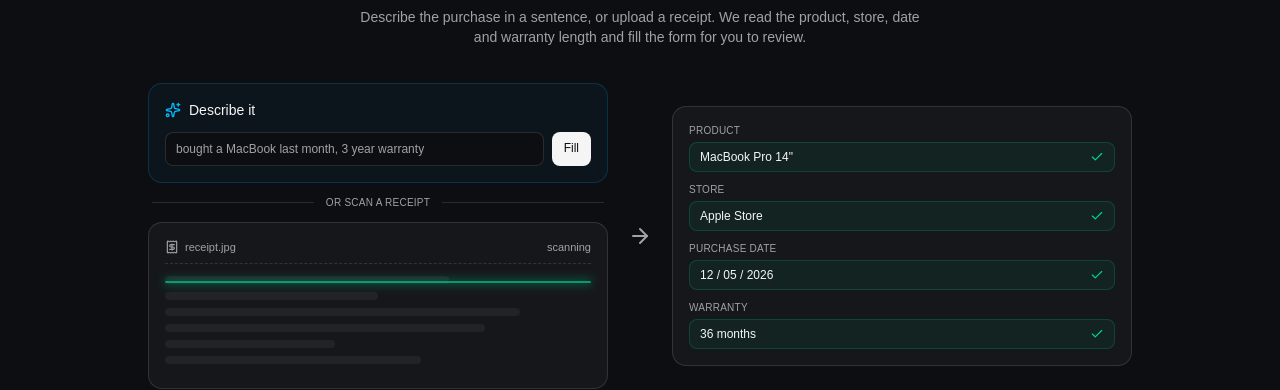
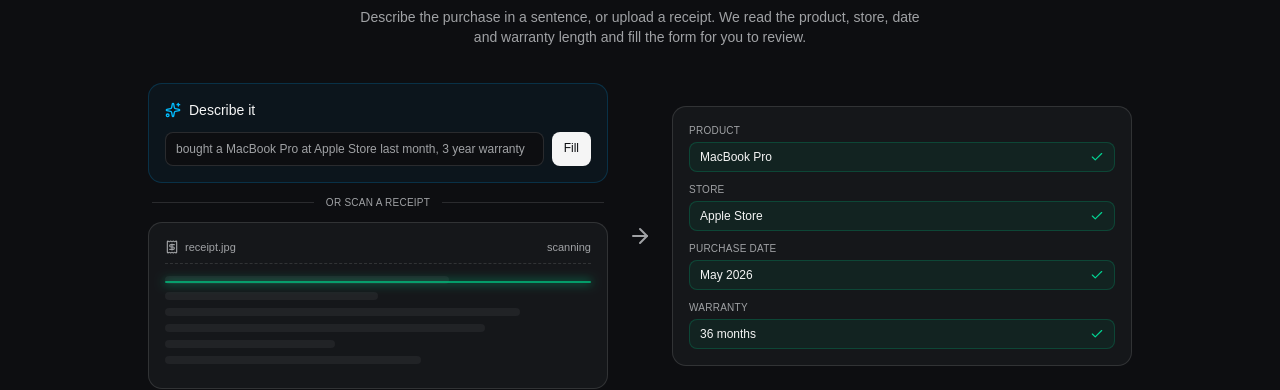
Before and after one commit to asaf27064/warranty-tracker, a React (Vite) app in the folder frontend/: page / in a window 1280 px wide. Shown: the part 1760-2150 px from the top of the page. Built offline with nearby package versions, Linux system fonts and the light colour scheme; no server answers.

Commit message:
fix(landing): make the quick-fill example sentence and filled fields match

```diff
--- a/frontend/src/pages/LandingPage.tsx
+++ b/frontend/src/pages/LandingPage.tsx
@@ -268,7 +268,7 @@
                 <span className="text-sm font-medium">Describe it</span>
               </div>
               <div className="mt-3 flex gap-2">
-                <div className="flex-1 truncate rounded-md border border-border bg-background px-2.5 py-2 text-xs text-muted-foreground">bought a MacBook last month, 3 year warranty</div>
+                <div className="flex-1 truncate rounded-md border border-border bg-background px-2.5 py-2 text-xs text-muted-foreground">bought a MacBook Pro at Apple Store last month, 3 year warranty</div>
                 <span className="shrink-0 rounded-md bg-foreground px-3 py-2 text-xs font-medium text-background">Fill</span>
               </div>
             </div>
@@ -299,9 +299,9 @@
           <div className="flex items-center justify-center text-muted-foreground"><ArrowRight className="hidden h-6 w-6 sm:block" /><ArrowRight className="h-5 w-5 rotate-90 sm:hidden" /></div>
           <div className="rounded-xl border border-border bg-card p-4">
             {[
-              ["Product", "MacBook Pro 14\""],
+              ["Product", "MacBook Pro"],
               ["Store", "Apple Store"],
-              ["Purchase date", "12 / 05 / 2026"],
+              ["Purchase date", "May 2026"],
               ["Warranty", "36 months"],
             ].map(([label, value]) => (
               <div key={label} className="mb-2.5 last:mb-0">
```
